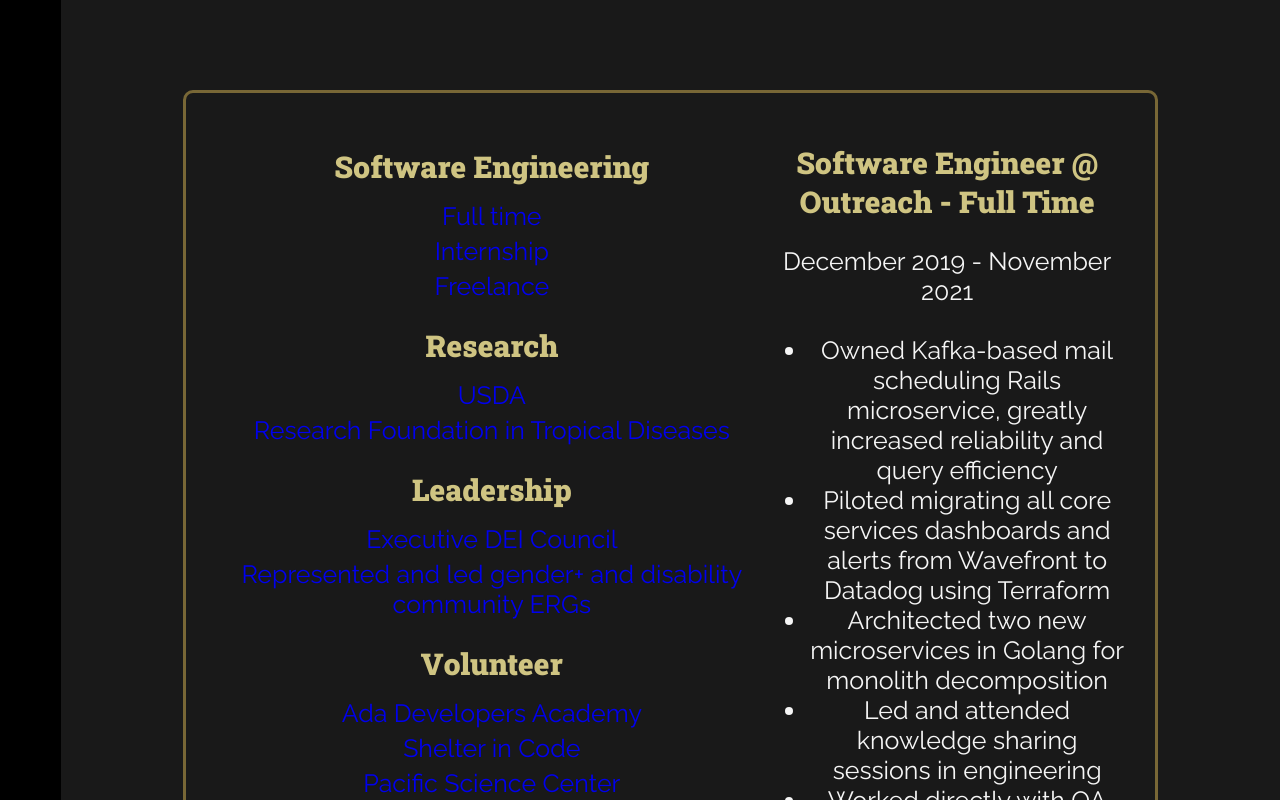
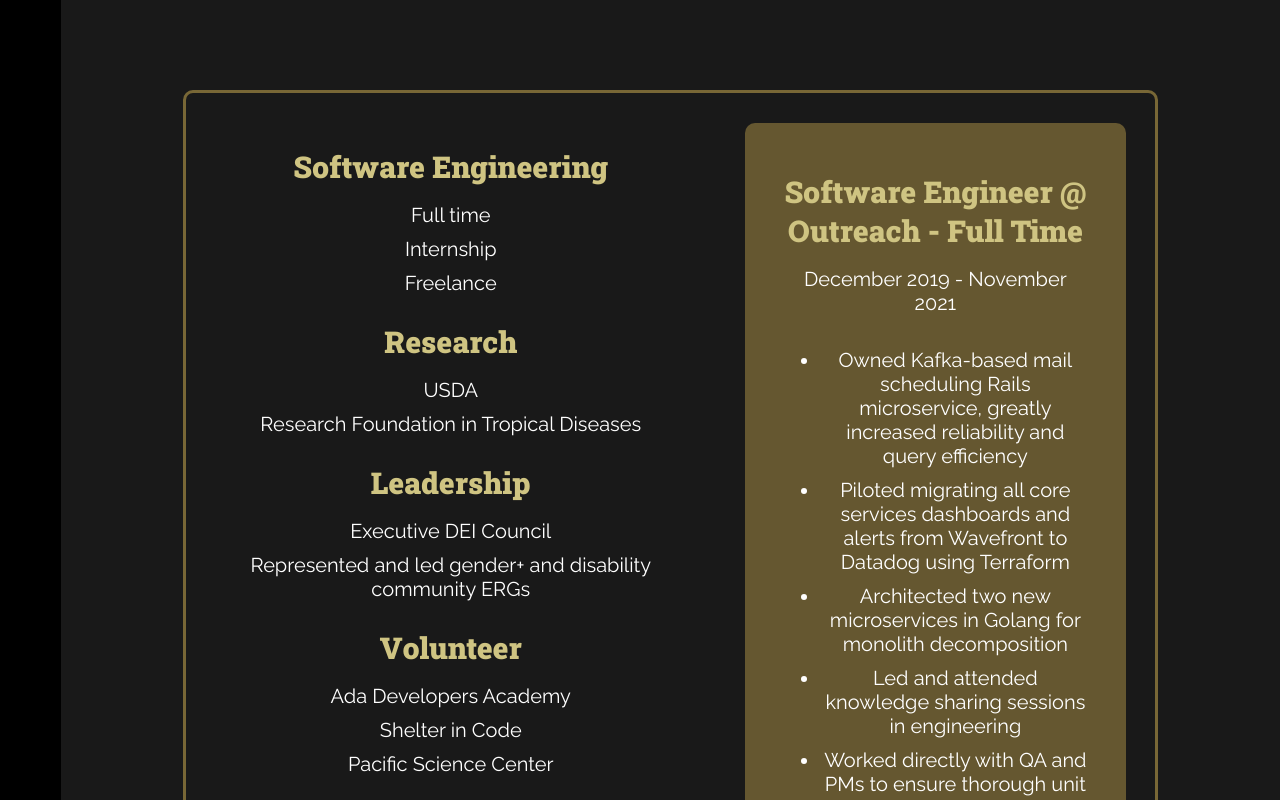
Before and after one commit to laneia/portfoliosite, a React (Create React App) app: page / in a window 1280 px wide. Shown: the part 2300-3100 px from the top of the page. Built offline with nearby package versions, Linux system fonts and the light colour scheme; a web font is replaced by a local one.

Commit message:
experience page is styled

```diff
--- a/src/App.js
+++ b/src/App.js
@@ -22,7 +22,6 @@ const overlay = (
 const current = (
   <div className="App">
     <TopNav />
-
     <div className="bottom-app">
       <SideNav />
       <main id="main">
--- a/src/styles/App.css
+++ b/src/styles/App.css
@@ -6,7 +6,7 @@
 .App {
   width: 100%;
   height: 100%;
-  position: relative;
+  /* position: relative; */
 }
 
 .bottom-app {
@@ -74,7 +74,6 @@ h1 {
 
 .top-right-nav a {
   margin: 0 1em 0 1em;
-  padding: 0 1em;
   color: whitesmoke;
   font-size: 20px;
   font-family: 'Roboto Slab', serif;
@@ -234,14 +233,24 @@ h1 {
   margin-bottom: 0.5em;
 }
 .experience-container p, li {
-  font-size: 25px;
+  font-size: 20px;
+  margin: 0.3em;
+  color: white;
+  padding: .1em;
 }
-.experience-container nav p {
-  margin: 0.2em auto;
+
+.experience-container nav p:hover {
+  color: #D7B554;
+  box-shadow: 0 0 3px rgba(255, 255, 255, 0.8);
+  border-radius: 8px;
 }
 
 .exp-cards-container {
   width: 50%;
+  margin-left: 2em;
+  border-radius: 10px;
+  padding: 1em;
+  background-color:rgba(215, 181, 84, 0.4);
 }
 
 /* Skills page styles */
```
